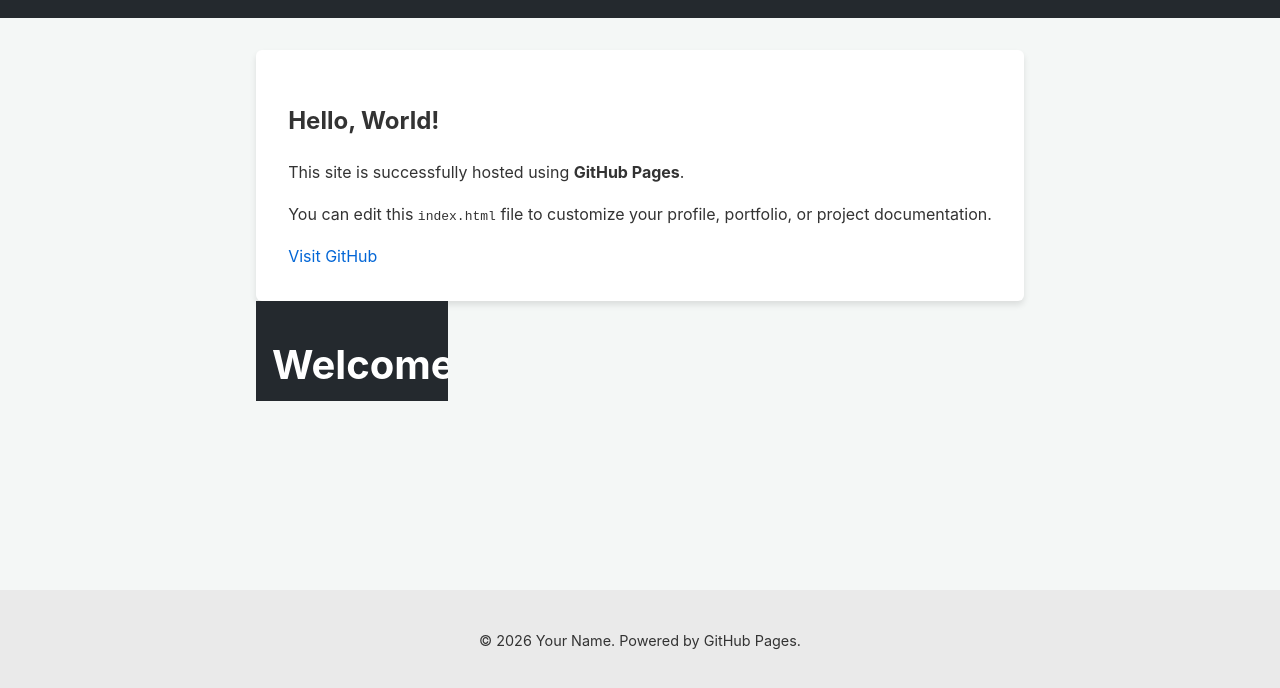
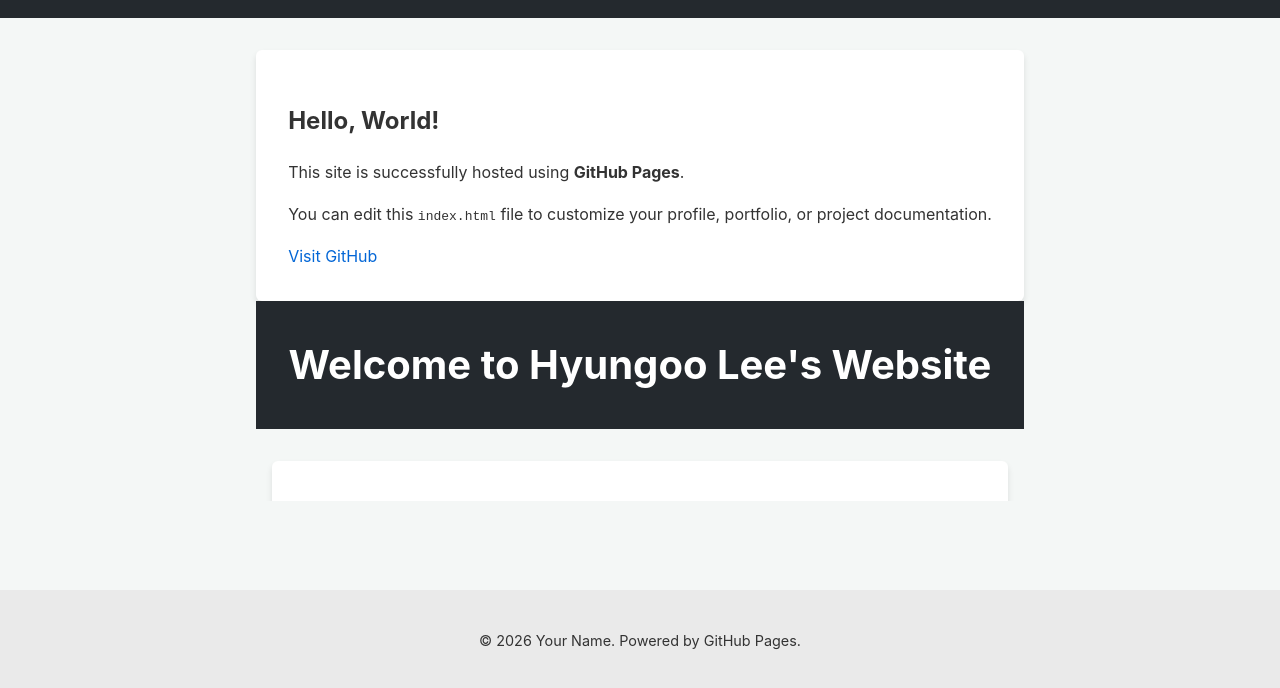
Before and after one commit to leekkl/globalnetwork, a plain HTML site: page index.html in a window 1280 px wide. Shown: the part 110-798 px from the top of the page. Drawn offline with Linux system fonts and the light colour scheme.

Commit message:
Update index.html

```diff
--- a/index.html
+++ b/index.html
@@ -83,8 +83,8 @@
     	<div class="interactive-container">
   			<iframe
    			 src="index1.html"
-  			  width="25%"
-  			  height="100px"
+  			  width="100%"
+  			  height="200px"
    			 loading="lazy"
   			  frameborder="0"
    			 allowfullscreen>
```
